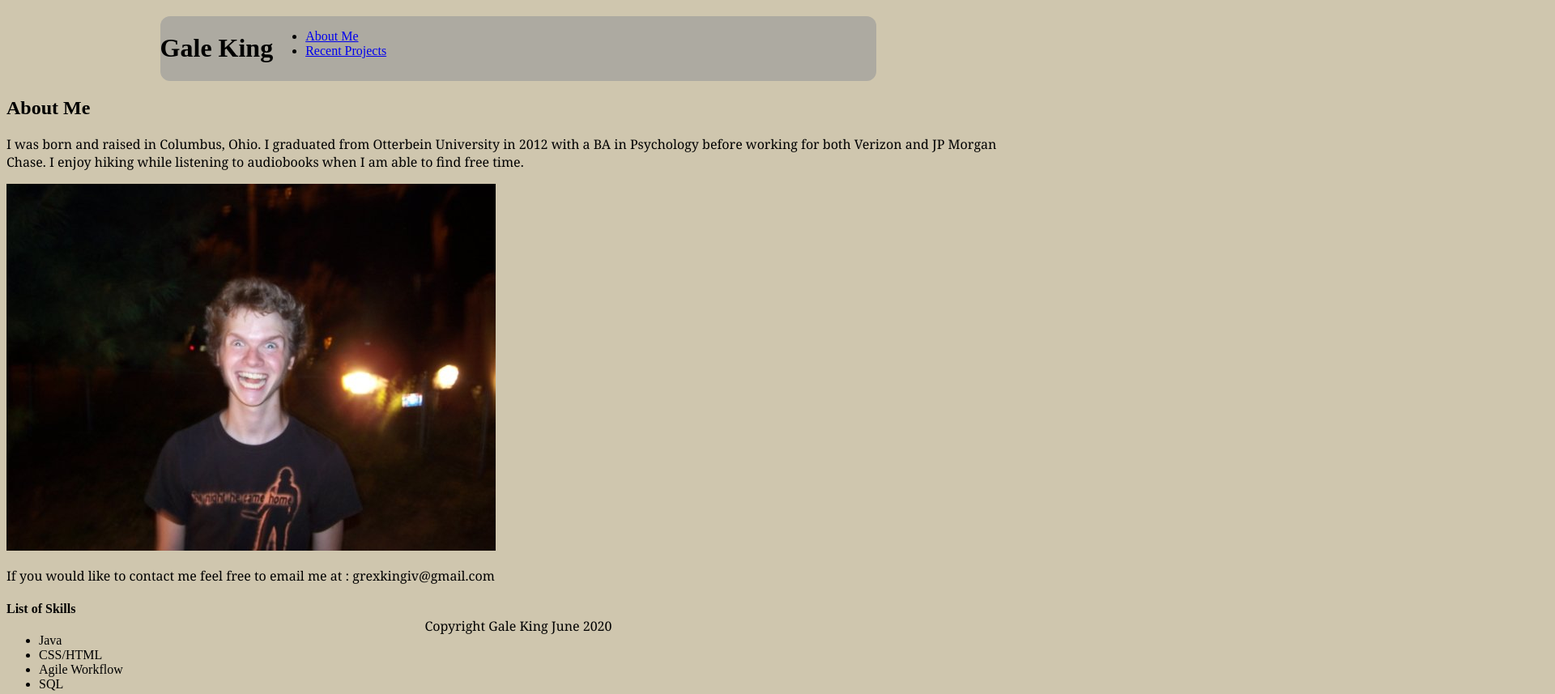
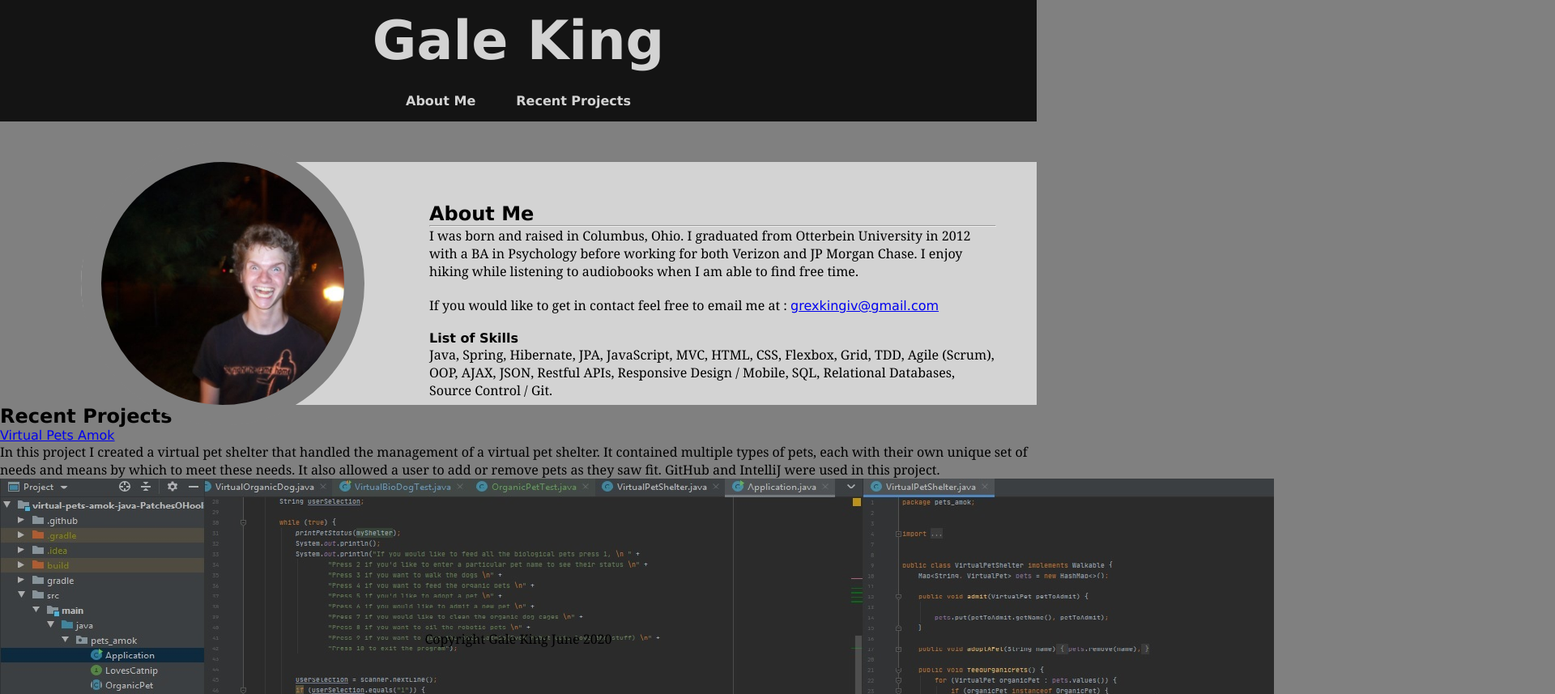
Before and after one commit to PatchesOHoolihan/PatchesOHoolihan.github.io, a plain HTML site: page index.html in a window 1280 px wide. Shown: the top 857 px of the page at 81% size, 1920 px wide, since content can reach past the window. Drawn offline with Linux system fonts and the light colour scheme.

Commit message:
Updated CSS

```diff
--- a/index.html
+++ b/index.html
@@ -1,77 +1,124 @@
 <!DOCTYPE html>
 <html lang="en">
-
   <head>
-    <link href="stylesheet.css" rel="stylesheet">
+    <link href="stylesheet.css" rel="stylesheet" />
     <title>Gale King Portfolio Home</title>
-
   </head>
   <body>
-
-
     <div class="container">
-        <header>
-            <h1 id="page__title">Gale King</h1>
+      <header class="header">
+        <h1 class="page__title">Gale King</h1>
       </header>
-
-        <nav>
+      <nav class="nav">
         <ul>
-                <li><a
-                    href="#">About Me</a></li>
-                    <li><a
-                    href="#">Recent Projects</a></li>
+          <li><a href="#about__me">About Me</a></li>
+          <li><a href="#link__to__project__portion">Recent Projects</a></li>
         </ul>
       </nav>
     </div>
-    <section class="about__me">
-        <h2 id="about__me__header"> About Me</h2>
-        <p>I was born and raised in Columbus, Ohio.
-            I graduated from Otterbein University in 2012 with a BA in Psychology before working for both Verizon and JP Morgan Chase. I enjoy hiking while listening to audiobooks when I am able to find free time.</p>
-            <!-- Insert picture here -->
-            <img src="images/memphis__strikes.jpg">
-        <p>If you would like to contact me feel free to email me at : grexkingiv@gmail.com</p>
+    <section class="about__me" id="about__me">
+      <!-- <img class="bio_photo" src="https://github.com/PatchesOHoolihan/PatchesOHoolihan.github.io/blob/master/images/memphis__strikes.jpg?raw=true" alt="bio-pic"> -->
+      <div class="bio_photo"></div>
+      <div class="bio__text">
+        <h2 id="about__me__header">About Me</h2>
+        <hr/>
+        <p>
+          I was born and raised in Columbus, Ohio. I graduated from Otterbein
+          University in 2012 with a BA in Psychology before working for both
+          Verizon and JP Morgan Chase. I enjoy hiking while listening to
+          audiobooks when I am able to find free time.
+        </p>
+
+        <p>
+          If you would like to get in contact feel free to email me at :
+          <a href="mailto:grexkingiv@gmail.com">grexkingiv@gmail.com</a>
+        </p>
         <h4>List of Skills</h4>
-            <ul>
-                <li>Java</li>
-                    <li>CSS/HTML</li>
-                        <li>Agile Workflow</li>
-                            <li>SQL</li>
-            </ul>
+        <p>Java, Spring, Hibernate, JPA, JavaScript, MVC, HTML, CSS, Flexbox, Grid, TDD, Agile (Scrum), OOP, AJAX, JSON, Restful APIs, Responsive Design / Mobile, SQL, Relational Databases, Source Control / Git.</p>
+      </div>
     </section>
-        <section>
-            <article class="projects">
-        <h2 id="recent__projects__header"> Recent Projects</h2>
+
+
+    <article class="projects" id="link__to__project__portion">
+      <h2 id="recent__projects__header">Recent Projects</h2>
 
       <ul class="projects__list">
         <li class="projects__list_item">
-                    <a class="projects__list__web__link" href="https://github.com/2020-Summer-Cohort/virtual-pets-amok-java-PatchesOHoolihan" target="_blank"> Virtual Pets Amok</a>
-                    <p>In this project I created a virtual pet shelter that handled the management of a virtual pet shelter. It contained multiple types of pets, each with their own unique set of needs and means by which to meet these needs. It also allowed a user to add or remove pets as they saw fit. GitHub and IntelliJ were used in this project.</p>
+          <a
+            class="projects__list__web__link"
+            href="https://github.com/2020-Summer-Cohort/virtual-pets-amok-java-PatchesOHoolihan"
+            target="_blank"
+          >
+            Virtual Pets Amok</a
+          >
+          <p>
+            In this project I created a virtual pet shelter that handled the
+            management of a virtual pet shelter. It contained multiple types of
+            pets, each with their own unique set of needs and means by which to
+            meet these needs. It also allowed a user to add or remove pets as
+            they saw fit. GitHub and IntelliJ were used in this project.
+          </p>
           <figure class="projects__images__container">
-                    <img class="projects__image__item" src="images\virtual__pet__amok.jpg" alt="ScreenShot of PetsAmok code">
-                    <figcaption class="projects__image__caption">Screenshot of PetsAmok Code</figcaption>
+            <img
+              class="projects__image__item"
+              src="images\virtual__pet__amok.jpg"
+              alt="ScreenShot of PetsAmok code"
+            />
+            <figcaption class="projects__image__caption">
+              Screenshot of PetsAmok Code
+            </figcaption>
           </figure>
         </li>
         <li class="projects__list_item">
-                    <a class="projects__list__web__link" href="https://github.com/2020-Summer-Cohort/virtual-pet-shelter-java-PatchesOHoolihan" target="_blank">Virtual Pet Shelter</a>
-                    <p>This is a more general version of the above project that was used to explore separate classes and calling methods into a Main method GitHub and IntelliJ were used in this project.</p>
+          <a
+            class="projects__list__web__link"
+            href="https://github.com/2020-Summer-Cohort/virtual-pet-shelter-java-PatchesOHoolihan"
+            target="_blank"
+            >Virtual Pet Shelter</a
+          >
+          <p>
+            This is a more general version of the above project that was used to
+            explore separate classes and calling methods into a Main method.
+            GitHub and IntelliJ were used in this project.
+          </p>
           <figure class="projects__images__container">
-                        <img class="projects__image__item" src="images/virtual__pet__shelter.jpg" alt="ScreenShot of Virtual Pet Code">
-                        <figcaption class="projects__image__caption">Screenshot of VirtualPetShelter code</figcaption>
+            <img
+              class="projects__image__item"
+              src="images/virtual__pet__shelter.jpg"
+              alt="ScreenShot of Virtual Pet Code"
+            />
+            <figcaption class="projects__image__caption">
+              Screenshot of VirtualPetShelter code
+            </figcaption>
           </figure>
         </li>
-                <li>
+
         <li class="projects__list_item">
-                        <a class="projects__list__web__link" href="https://github.com/PatchesOHoolihan/bank-teller-java-kings" target="blank">Unfinished Bank Teller</a>
-                        <p>This is an unfinished group project building an application that mimicked a bank taller. IntelliJ, Github, and Google Meets were utilized in the workflow. </p>
+          <a
+            class="projects__list__web__link"
+            href="https://github.com/PatchesOHoolihan/bank-teller-java-kings"
+            target="blank"
+            >Unfinished Bank Teller</a
+          >
+          <p>
+            This is an unfinished group project building an application that
+            mimicked a bank taller. IntelliJ, Github, and Google Meets were
+            utilized in the workflow.
+          </p>
           <figure class="projects__image__container">
-                                <img class="projects__image__item" src="images/bank__teller_screenshot.jpg" alt="ScreenShot of BankTeller">
-                                <figcaption class="projects__image__caption">Screenshot of Bank Teller code</figcaption>
+            <img
+              class="projects__image__item"
+              src="images/bank__teller_screenshot.jpg"
+              alt="ScreenShot of BankTeller"
+            />
+            <figcaption class="projects__image__caption">
+              Screenshot of Bank Teller code
+            </figcaption>
           </figure>
-                </li>
         </li>
       </ul>
     </article>
-        </section>
+
     <footer>
       <p>Copyright Gale King June 2020</p>
     </footer>
--- a/stylesheet.css
+++ b/stylesheet.css
@@ -1,19 +1,72 @@
-p {font-family: Cambria, Cochin, Georgia, Times, 'Times New Roman', serif
+:root {
+  --color1: grey;
+  --color2: lightgrey;
+  --color3: rgb(20, 20, 20);
+  --font:  'Lucida Sans', 'Lucida Sans Regular', 'Lucida Grande', 'Lucida Sans Unicode', Geneva, Verdana, sans-serif;
+}
+
+* {
+  margin: 0;
+  padding: 0;
+  box-sizing: border-box;
+  font-family: var(--font);
 
 }
 
-body {
-  background-color: #cfc6ae;
+.about__me {
+  background-color: var(--color2);
+  display: flex;
+  margin-left:  100px;
+  border-top-left-radius: 200px;
+  border-bottom-left-radius: 200px;
+  position: relative;
+  height: 300px;
+  /* grid-template-columns: 604px 15px 604px;
+  grid-template-rows: 500px; */
+
 }
 
-.container{
+.bio__text p:nth-of-type(2){
+  /* background-color: red; */
+  margin: 20px 0;
+}
+
+.bio_photo {
+  /* grid-column: 1; */
+  border-radius: 50%;
+  height: 350px;
+  width: 350px !important;
+  background-image: url(/images/memphis__strikes.jpg);
+  background-size: cover;
+  position: absolute;
+  top: -25px;
+  border: 25px solid var(--color1);
+
+}
+
+.bio__text {
+  /* grid-column: 3; */
+  /* width: 60%; */
+  /* margin-left: 50px; */
+  padding: 50px;
+  position: relative;
+  right: 0;
+  margin-left: 380px;
+}
+
+body {
+  background-color: var(--color1);
+}
+
+.container {
   display: flex;
-  background-color: #adaaa1;
-  border-radius: 12px;
-  margin: 20px auto;
-  width: 70%;
-  ;
+  flex-direction: column;
+  background-color: var(--color3);
+  height: 150px;
+  width: 100%;
+  margin-bottom: 50px;
 }
+
 footer {
   bottom: 0;
   left: 0;
@@ -22,9 +75,55 @@ footer {
   width: 100%;
   font-size: 100%;
 }
-p {font-family: Cambria, Cochin, Georgia, Times, 'Times New Roman', serif
+.header{
+  display: block;
+  height: 100px;
+  width: 100%;
+  text-align: center;
+}
+
+.nav{
+  display: block;
+}
+
+.nav a {
+  color: var(--color2);
+  font-weight: bolder;
+  font-family: var(--font);
+  text-decoration: none;
 
 }
-.pageTitle{
-  text-align: justify;
+
+.nav ul{
+  list-style: none;
+  display: flex;
+  flex-direction: row;
+  justify-content: center;
+  align-items: center;
 }
+
+.nav li{
+  text-align: center;
+  padding: 0 25px;
+  height: 50px;
+  line-height: 50px;
+
+}
+.nav li:hover{
+  /* background-color: rgba(128, 128, 128, 0.479); */
+  border-bottom: 3px solid rgb(155, 63, 63) ;
+}
+
+p {
+  font-family: Cambria, Cochin, Georgia, Times, "Times New Roman", serif;
+}
+
+.page__title {
+
+  color: var(--color2);
+  font-family: var(--font);
+
+  font-size: 50pt;
+  line-height: 100px;
+
+}
```
Also changed, not shown: images/recent__projects.html (added, +11 -0 lines). Lines whose indentation alone changed are shown as unchanged.
